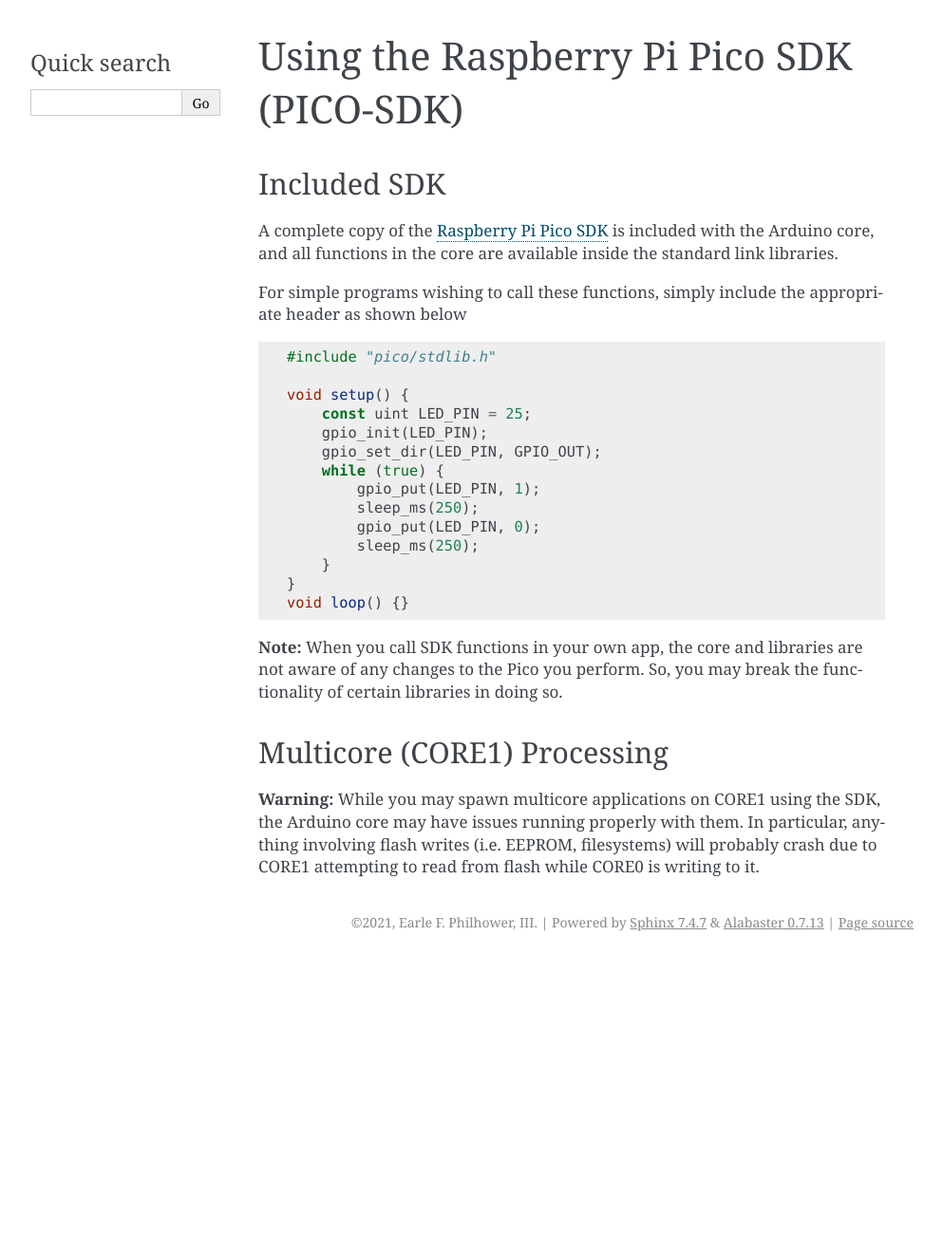
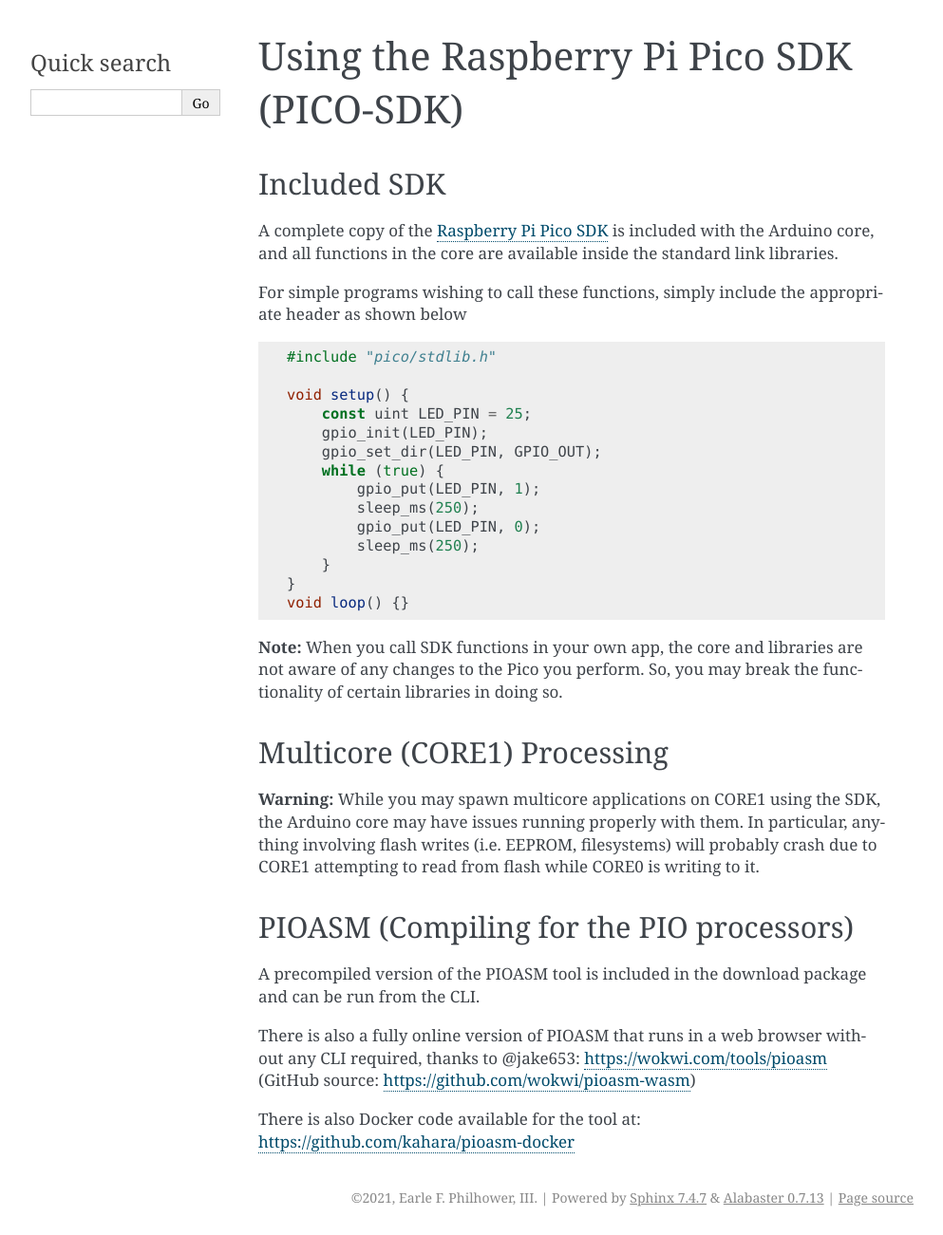
Before and after one commit to earlephilhower/arduino-pico, a Sphinx documentation site: the page built from docs/sdk.rst, in a window 1280 px wide. Shown: the whole page at 95% size, without its empty margins (148-1141 px from the left). Built offline with Sphinx 7.4.7, drawn with Linux system fonts in a browser that asks for light colours; pages that are not in the unit, such as notebooks, are missing from menus; before the commit the page ends 1011 px from its top, so only the background shows below that.

Commit message:
Add PIOASM online tool link, thanks @jake653! (#197)

```diff
--- a/docs/sdk.rst
+++ b/docs/sdk.rst
@@ -38,3 +38,15 @@
 them.  In particular, anything involving flash writes (i.e. EEPROM,
 filesystems) will probably crash due to CORE1 attempting to read from
 flash while CORE0 is writing to it.
+
+PIOASM (Compiling for the PIO processors)
+-----------------------------------------
+A precompiled version of the PIOASM tool is included in the download
+package and can be run from the CLI.
+
+There is also a fully online version of PIOASM that runs in a web
+browser without any CLI required, thanks to @jake653: https://wokwi.com/tools/pioasm
+(GitHub source: https://github.com/wokwi/pioasm-wasm)
+
+There is also Docker code available for the tool at:
+https://github.com/kahara/pioasm-docker
```
